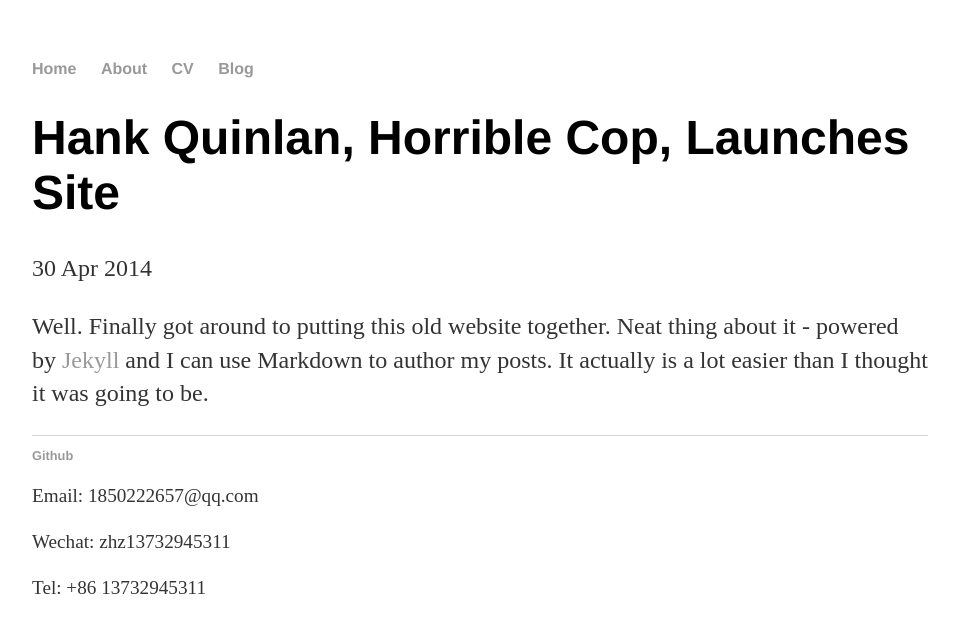
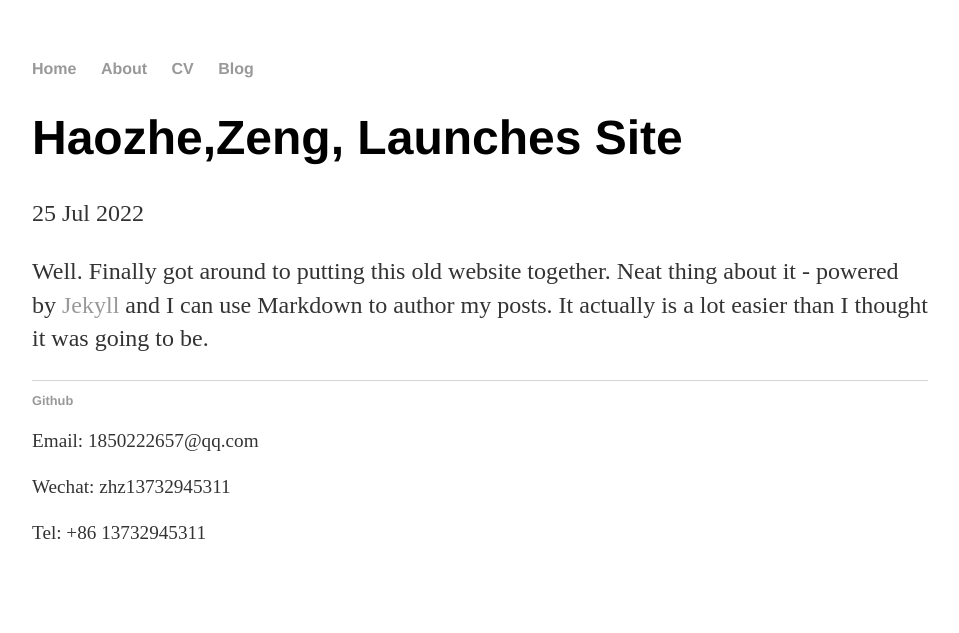
Before and after one commit to zhz0309/zhz0309.github.io-old-, a Jekyll site: the page built from _posts/2022-07-25-Haozhe-Zeng-site-launched.md, in a window 1280 px wide. Shown: the top 633 px of the page, without its empty margins (160-1119 px from the left). Built offline with Jekyll 4.4.1, drawn with Linux system fonts in a browser that asks for light colours.

Commit message:
Update and rename 2014-04-30-hank-quinlan-site-launched.md to 2022-07-25-Haozhe-Zeng-site-launched.md

```diff
--- a/_posts/2014-04-30-hank-quinlan-site-launched.md
+++ b/_posts/2022-07-25-Haozhe-Zeng-site-launched.md
@@ -1,7 +1,7 @@
 ---
 layout: post
-title: "Hank Quinlan, Horrible Cop, Launches Site"
-date: 2014-04-30
+title: "Haozhe,Zeng, Launches Site"
+date: 2022-07-25
 ---
 
 Well. Finally got around to putting this old website together. Neat thing about it - powered by [Jekyll](http://jekyllrb.com) and I can use Markdown to author my posts. It actually is a lot easier than I thought it was going to be.
```
